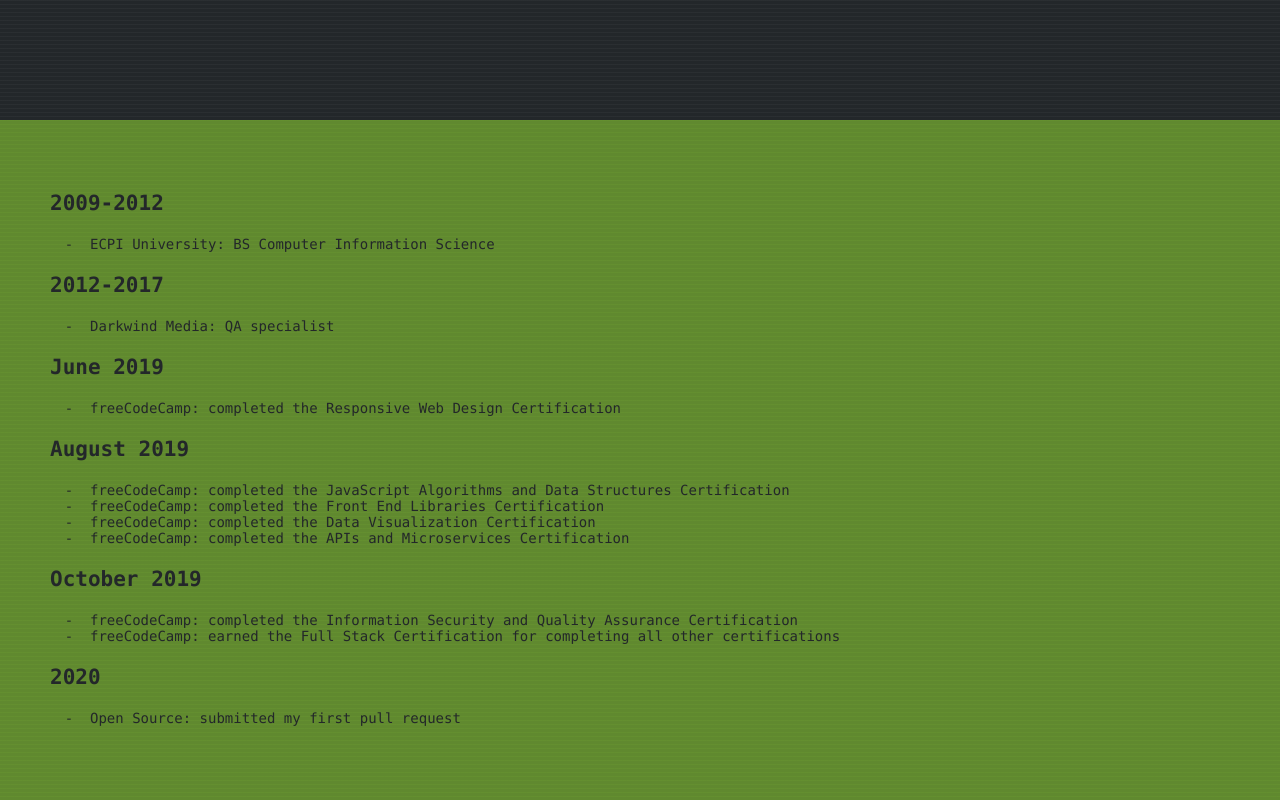
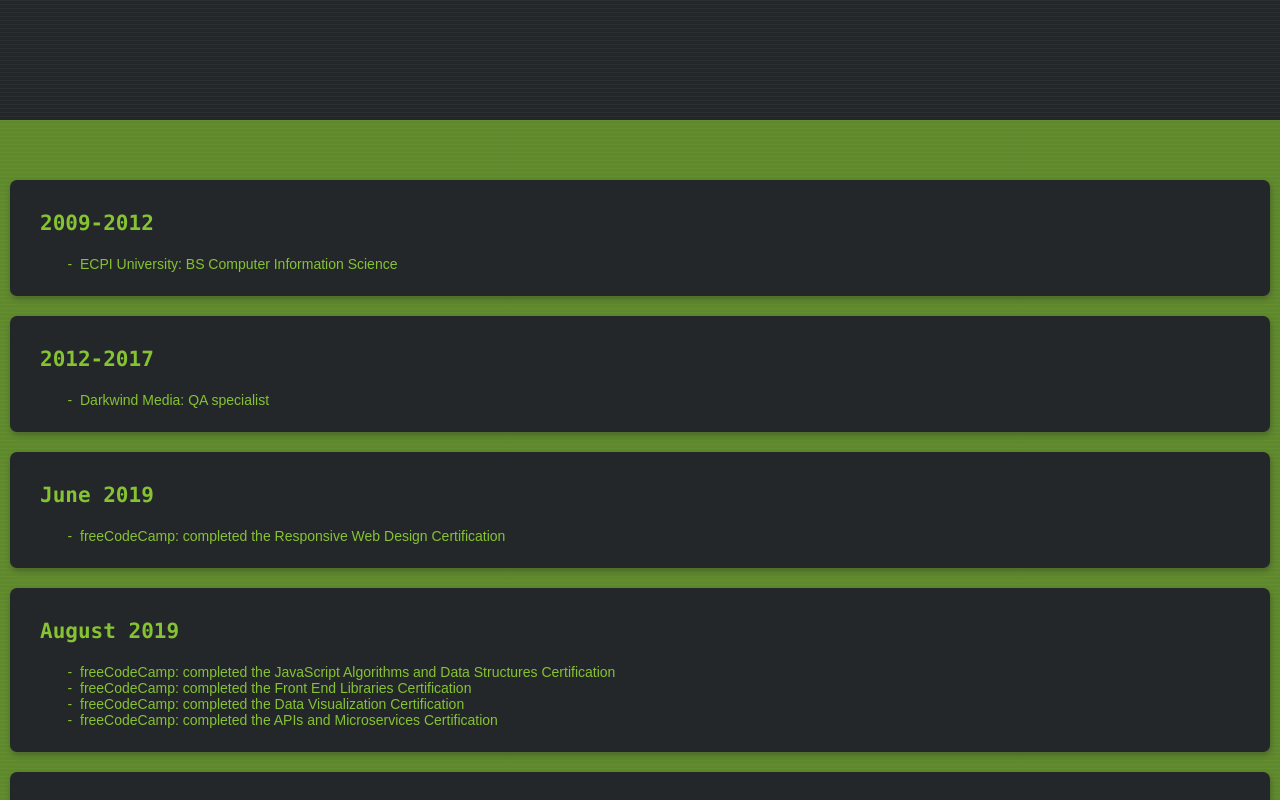
Before and after one commit to ceg9498/portfolio, a React (Create React App) app: page / in a window 1280 px wide. Shown: the part 680-1480 px from the top of the page. Built offline with nearby package versions, Linux system fonts and the light colour scheme.

Commit message:
Move experience items to cards.

```diff
--- a/src/Components/Card/Card.module.css
+++ b/src/Components/Card/Card.module.css
@@ -81,3 +81,13 @@
 .skillsDescription {
   font-family: Arial, sans-serif;
 }
+
+.eventCard {
+  border-radius: 7px;
+  margin: 10px 0;
+	padding: 10px;
+	padding-left: 30px;
+	color: hsl(85, 59%, 48%);
+  background-color: hsl(206, 9%, 15%);
+  box-shadow: 1px 3px 6px rgba(33,33,33,0.35);
+}
--- /dev/null
+++ b/src/Components/Card/EventCard.tsx
@@ -0,0 +1,21 @@
+import React from 'react'
+import styles from './Card.module.css'
+
+interface Props {
+	date: string,
+	events: string[],
+}
+
+export function EventCard(props: Props){
+	const {date, events} = props
+	return(
+		<div className={styles.eventCard}>
+			<h3>{date}</h3>
+			<ul>
+				{events.map(event =>
+					<li>{event}</li>
+				)}
+			</ul>
+		</div>
+	);
+}
--- a/src/Components/Card/index.tsx
+++ b/src/Components/Card/index.tsx
@@ -1,3 +1,4 @@
 export {ArticleCard} from './ArticleCard'
+export {EventCard} from './EventCard'
 export {ProjectCard} from './ProjectCard'
 export {SkillCard} from './SkillCard'
--- a/src/Components/Layout/Experience.module.scss
+++ b/src/Components/Layout/Experience.module.scss
@@ -8,13 +8,19 @@
     change-color($color: $ltgreen, $alpha: 0.1),
     change-color($color: $ltgreen, $alpha: 0.1),
     transparent 1px, transparent 4px);
-  padding: 50px 10px 50px 50px;
+  padding: 50px 10px 50px 10px;
 
   ul {
     list-style-type: '-  ';
+    font-family: Arial, Helvetica, sans-serif;
   }
 
   h3 {
     font-size: 1.5em;
   }
 }
+
+.deck {
+  display: flex;
+  flex-direction: column;
+}
--- a/src/Components/Layout/Experience.tsx
+++ b/src/Components/Layout/Experience.tsx
@@ -1,27 +1,18 @@
 import React from 'react'
+import {EventCard as Event} from '../Card/index'
 import styles from './Experience.module.scss'
 
 export function Experience() {
 	return(
 		<section id="experience" className={styles.experience}>
 			<h2 className="hidden">Experience</h2>
-			{experiences.map(event =>
-				<Event {...event} />
-			)}
+			<div className={styles.deck}>
+				{experiences.map(event =>
+					<Event {...event} />
+				)}
+			</div>
 		</section>
 	)
-}
-
-function Event(props: {date: string, events: string[]}) {
-	const {date, events} = props
-	return(<>
-		<h3>{date}</h3>
-		<ul>
-			{events.map(event =>
-				<li>{event}</li>
-			)}
-		</ul>
-	</>)
 }
 
 const experiences = [
```
